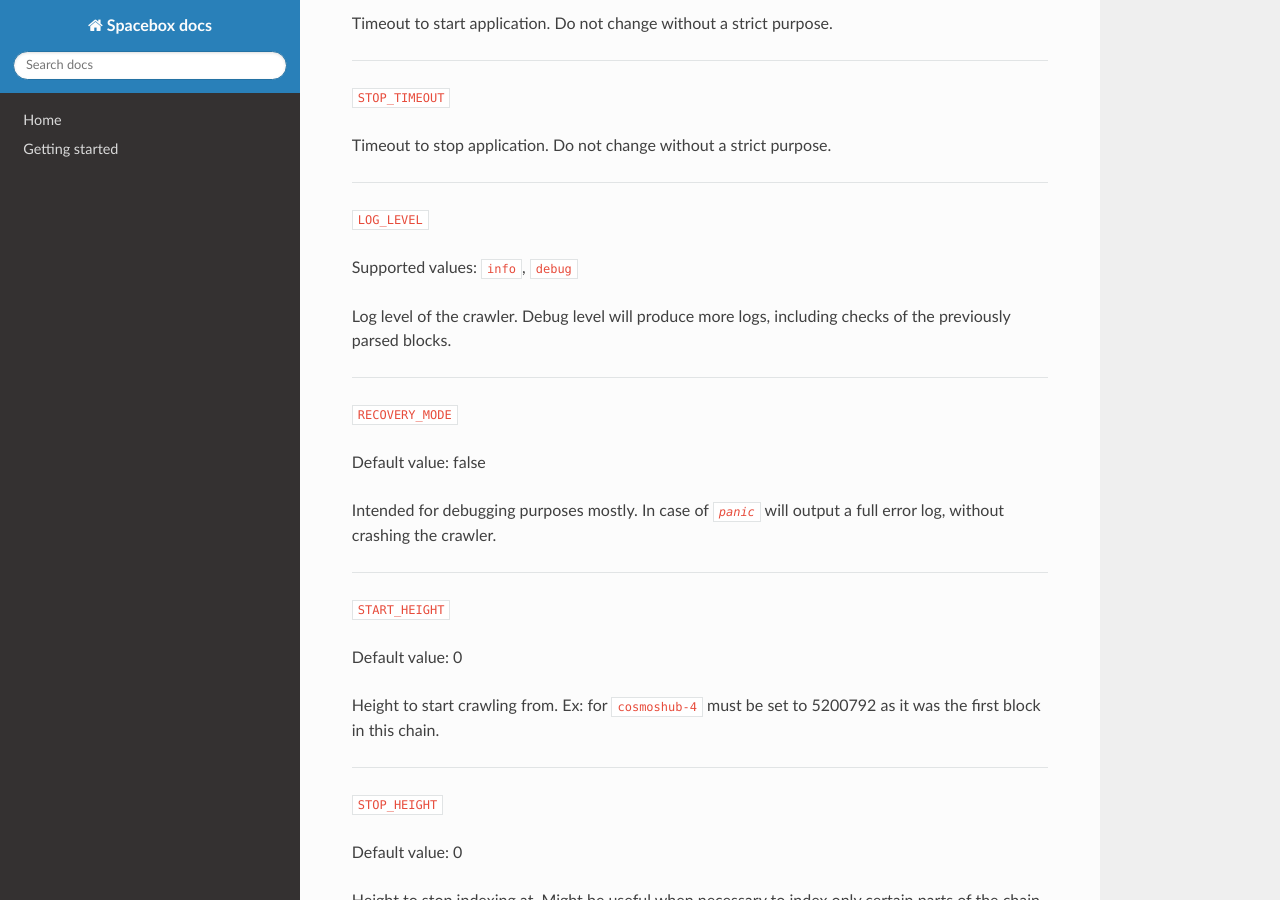
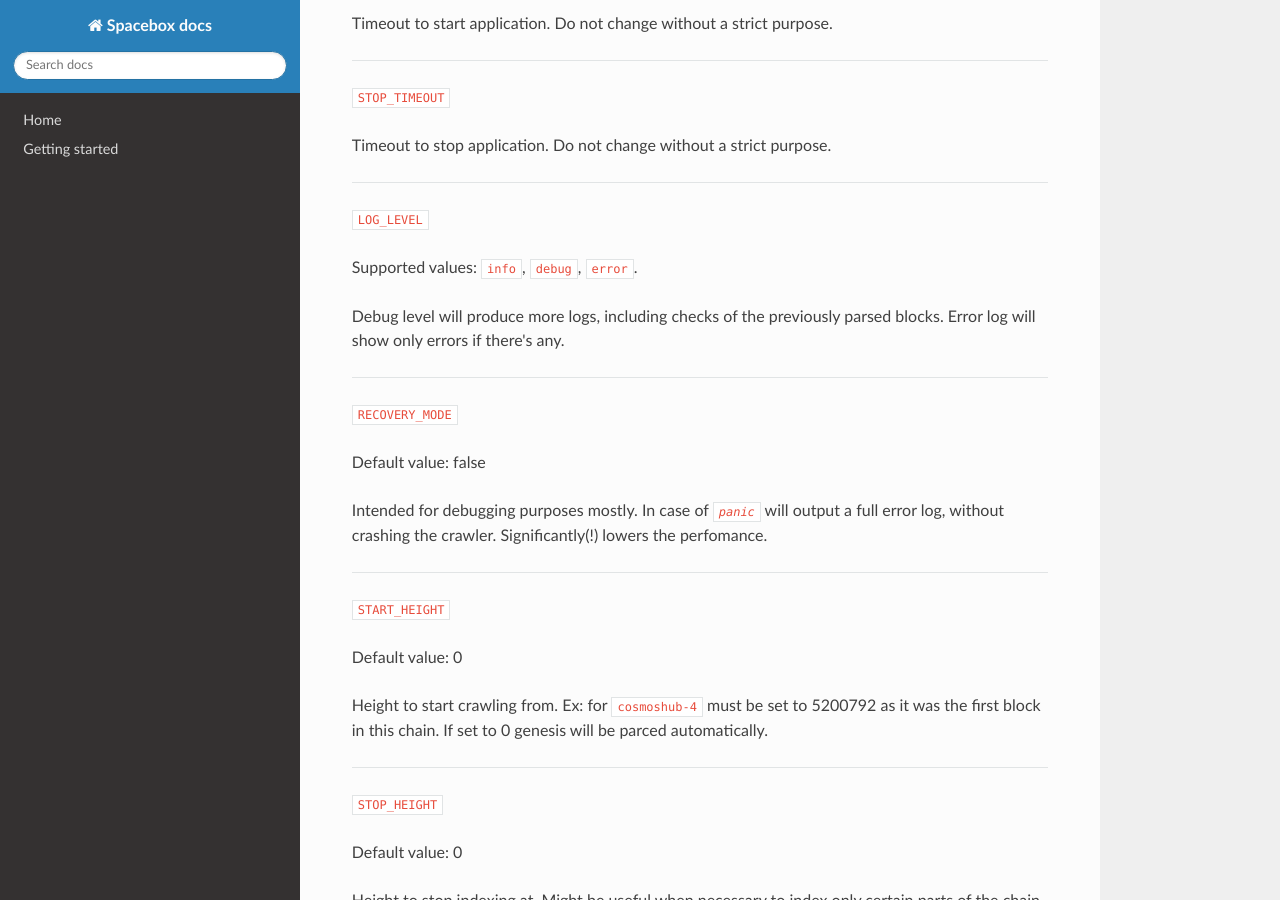
Before and after one commit to bro-n-bro/spacebox, an MkDocs documentation site: the page built from docs/setup.md, in a window 1280 px wide and 900 px high, scrolled down 4159 px. Built offline with MkDocs 1.6.1, drawn with Linux system fonts in a browser that asks for light colours; nearby versions of some CDN libraries; some of the changed text lies outside the part shown.

Commit message:
fixes for statrup doc

```diff
--- a/docs/setup.md
+++ b/docs/setup.md
@@ -212,9 +212,9 @@ Timeout to stop application. Do not change without a strict purpose.
 
 `LOG_LEVEL`
 
-Supported values: `info`, `debug`
+Supported values: `info`, `debug`,  `error`.
 
-Log level of the crawler.  Debug level will produce more logs, including checks of the previously parsed blocks.
+Debug level will produce more logs, including checks of the previously parsed blocks. Error log will show only errors if there's any.
 
 ---
 
@@ -222,7 +222,7 @@ Log level of the crawler.  Debug level will produce more logs, including checks
 
 Default value: false
 
-Intended for debugging purposes mostly. In case of *`panic`* will output a full error log, without crashing the crawler.
+Intended for debugging purposes mostly. In case of *`panic`* will output a full error log, without crashing the crawler. Significantly(!) lowers the perfomance.
 
 ---
 
@@ -231,6 +231,7 @@ Intended for debugging purposes mostly. In case of *`panic`* will output a full
 Default value: 0
 
 Height to start crawling from. Ex: for `cosmoshub-4` must be set to 5200792 as it was the first block in this chain.
+If set to 0 genesis will be parced automatically.
 
 ---
 
@@ -265,7 +266,7 @@ If set to **true** crawler will attempt to re-index the blocks that had errors d
 
 `PROCESS_GENESIS`
 
-If set to **true** crawler will parce genesis to have genesis initial data in db.
+If set to **true** crawler will parce genesis to have genesis initial data in db. If `START_HEIGHT` set to 0 genesis would be parced as well.
 
 ### Text metrics
 
```
